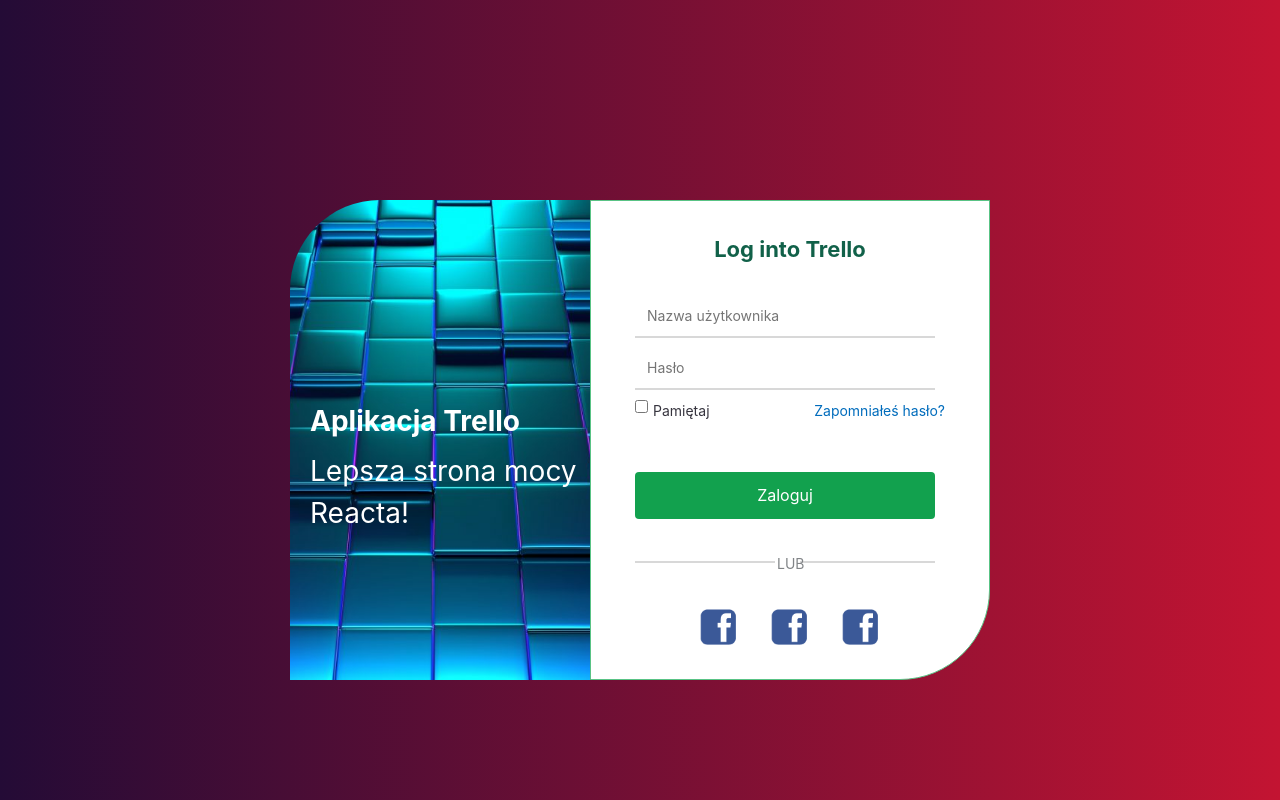
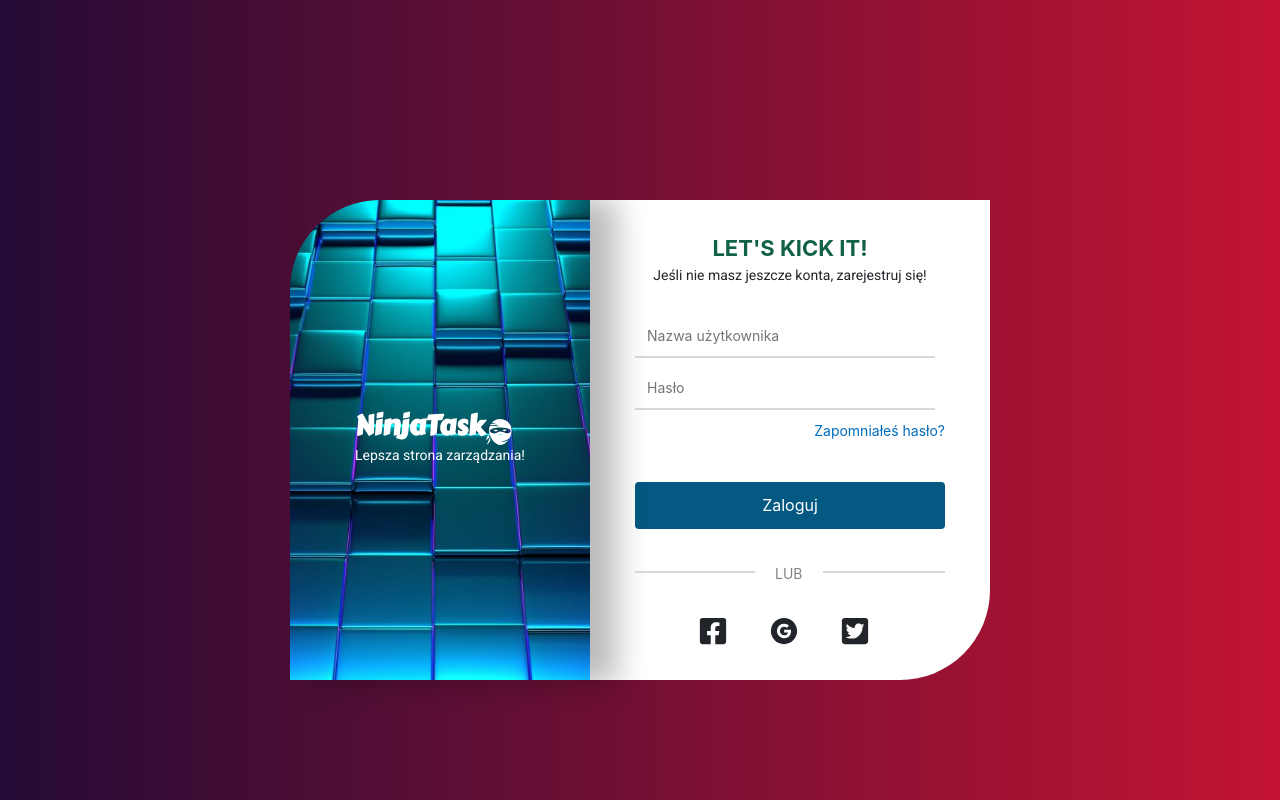
Before and after one commit to KriBajt/zaliczenie_wsb, a React (Create React App) app: page / in a window 1280 px wide. Shown: the top 800 px of the page. Built offline with nearby package versions, Linux system fonts and the light colour scheme.

Commit message:
front strona logowania

```diff
--- a/package.json
+++ b/package.json
@@ -12,6 +12,7 @@
     "react-beautiful-dnd": "^13.0.0",
     "react-bootstrap": "^1.0.0",
     "react-dom": "^16.13.1",
+    "react-icons": "^3.9.0",
     "react-redux": "^7.2.0",
     "react-router-dom": "^5.1.2",
     "react-scripts": "3.4.1",
--- a/src/App.css
+++ b/src/App.css
@@ -1,3 +1,7 @@
+@import url('https://fonts.googleapis.com/css2?family=Carter+One&family=Roboto&display=swap');
+
+
+
 body {
   background: #c31432;
   /* fallback for old browsers */
@@ -41,6 +45,7 @@
   height: 100vh;
 
 
+
 }
 
 .leftBox {
@@ -49,7 +54,9 @@
   float: left;
   position: relative;
   display: block;
-
+  -webkit-box-shadow: 24px 1px 29px 3px rgba(0, 0, 0, 0.27);
+  -moz-box-shadow: 24px 1px 29px 3px rgba(0, 0, 0, 0.27);
+  box-shadow: 24px 1px 29px 3px rgba(0, 0, 0, 0.27);
 }
 
 .bgGreen {
@@ -71,35 +78,44 @@
   position: absolute;
   top: 0;
   left: 0;
-
+  color: #ffff;
 }
 
 .imageAuth {
-
   font-size: 28px;
   position: absolute;
   color: #ffff;
 }
 
 .imageText {
+  position: absolute;
   font-size: 28px;
-  position: absolute;
   color: #ffff;
+  padding: 5px;
+
+
 }
 
 .imageText.bold {
   font-weight: bold;
 
+
 }
 
 .imageText.style1 {
   top: 200px;
-  left: 20px;
+  left: 60px;
+  font-family: 'Carter One', cursive;
+
 }
 
 .imageText.style2 {
-  top: 250px;
-  left: 20px;
+  top: 240px;
+  left: 60px;
+  display: flex;
+  font-family: 'Roboto', sans-serif;
+  font-size: 14px;
+
 
 }
 
@@ -107,9 +123,11 @@
   width: 400px;
   height: 480px;
   float: right;
-  border: 1px solid #59c385;
   background-color: #ffff;
   border-bottom-right-radius: 90px;
+
+
+
 }
 
 .box {
@@ -126,6 +144,13 @@
   margin-bottom: 30px;
   color: #116149;
 
+}
+
+.titleAuth2 {
+  margin-bottom: 30px;
+  font-size: 14px;
+  font-family: 'Roboto', sans-serif;
+  text-align: center;
 }
 
 .inputSBox {
@@ -149,7 +174,7 @@
 .contentBox {
   overflow: hidden;
   height: 42px;
-  margin-bottom: 30px;
+  margin-bottom: 20px;
   display: flex;
   justify-content: space-between;
 
@@ -182,18 +207,21 @@
 }
 
 .btnAuth {
-  width: 300px;
+  width: 100%;
   height: 47px;
   color: #ffff;
-  background-color: rgb(18, 161, 78);
+  background-color: rgb(4, 89, 130);
   text-align: center;
   line-height: 47px;
   border-radius: 4px;
   cursor: pointer;
 }
 
+.btnAuth:hover {
+  background-color: #014b58;
+}
+
 .borderBox {
-  width: 300px;
   height: 47px;
   position: relative;
   margin: 20px 0;
@@ -217,13 +245,11 @@
 .text2.or {
   position: absolute;
   top: 14px;
-  left: 140px;
-  width: 25px;
-  height: 16px;
+  left: 120px;
   background-color: #ffff;
   text-align: center;
-  padding-left: 2px;
-  padding-right: 2px;
+  padding-left: 20px;
+  padding-right: 20px;
 
 }
 
@@ -232,6 +258,7 @@
   width: 184px;
   height: 47px;
   margin: 0 auto;
+  padding-right: 0;
 
 }
 
@@ -244,6 +271,9 @@
   float: left;
   margin-right: 30px;
   cursor: pointer;
+  font-size: 30px;
+  display: flex;
+  justify-content: space-between;
 
 }
 
@@ -269,6 +299,11 @@
   height: 100vh;
 }
 
+.customNaw {
+  background: rgba(204, 163, 163, .5);
+  border-radius: 10px;
+  margin: 20px auto;
+}
 
 
 @media screen and (max-width: 768px) {
--- a/src/components/App.js
+++ b/src/components/App.js
@@ -10,6 +10,7 @@
 import 'bootstrap/dist/css/bootstrap.min.css';
 import { sort } from "../actions";
 import styled from "styled-components";
+
 
 const ListContainer = styled.div`
         display: flex;
@@ -41,7 +42,7 @@
         const { lists } = this.props;
         return (
             <>
-                <Navbar collapseOnSelect expand="lg" bg="dark" variant="dark">
+                <Navbar className="customNaw col-12 " collapseOnSelect expand="lg" variant="dark">
                     <Navbar.Brand href="#home">Aplikacja zaliczeniowa WSB</Navbar.Brand>
                     <Navbar.Toggle aria-controls="responsive-navbar-nav" />
                     <Navbar.Collapse id="responsive-navbar-nav">
--- a/src/register.js
+++ b/src/register.js
@@ -1,19 +1,23 @@
 import React, { Component } from 'react'
 import './App.css';
+import { FaFacebookSquare, FaTwitterSquare } from 'react-icons/fa';
+import { AiFillGoogleCircle } from 'react-icons/ai';
+import { GiNinjaHead } from 'react-icons/gi';
 
 export default class register extends Component {
     render() {
         return (
-            <div className={'authBox d-flex justify-content-center'}>
+            <div className={'authBox'}>
                 <div className={'leftBox'}>
-                    <div className={'bgGreen'} />
+                    < div className={'bgGreen'} />
                     <div className={'imageAuth'} />
-                    <div className={'imageText bold style1'}>Aplikacja Trello</div>
-                    <div className={'imageText style2'}>Lepsza strona mocy Reacta!</div>
+                    <div className={'imageText bold style1'}>NinjaTask<GiNinjaHead /></div>
+                    <div className={'imageText style2'}>Lepsza strona zarządzania!</div>
                 </div>
                 <div className={'rightBox'}>
                     <div className={'box'}>
-                        <div className={'titleAuth'}>Log into Trello</div>
+                        <div className={'titleAuth mb-0'}>LET'S KICK IT!</div>
+                        <div className={'titleAuth2'}>Jeśli nie masz jeszcze konta, zarejestruj się!</div>
 
                         <div className={'inputSBox'}>
                             <input type={"text"} className={"inputS"} placeholder={'Nazwa użytkownika'} />
@@ -23,8 +27,8 @@
                         </div>
                         <div className={'contentBox'}>
                             <div className={'checkboxBox'}>
-                                <input type={'checkbox'} className={'checkbox'} />
-                                <label className={'checkboxLabel'}>Pamiętaj</label>
+                                {/* <input type={'checkbox'} className={'checkbox'} /> */}
+                                {/* <label className={'checkboxLabel'}>Pamiętaj</label> */}
                             </div>
                             <div className={'text1'}>Zapomniałeś hasło?</div>
                         </div>
@@ -34,9 +38,10 @@
                             <div className={'text2 or'}> LUB </div>
                         </div>
                         <div className={'socialMediaBox'}>
-                            <div className={'icAuth google'} />
-                            <div className={'icAuth facebook'} />
-                            <div className={'icAuth twitter'} />
+                            {/* <div><i className="fa fa-spinner fa-spin">no spinner but why</i></div> */}
+                            <div className={'icAuth'}><FaFacebookSquare /></div>
+                            <div className={'icAuth'}><AiFillGoogleCircle /></div>
+                            <div className={'icAuth'}><FaTwitterSquare /></div>
                         </div>
                     </div>
                 </div>
```
Also changed, not shown: 1 other file (tests, documents, lock files or other folders).
